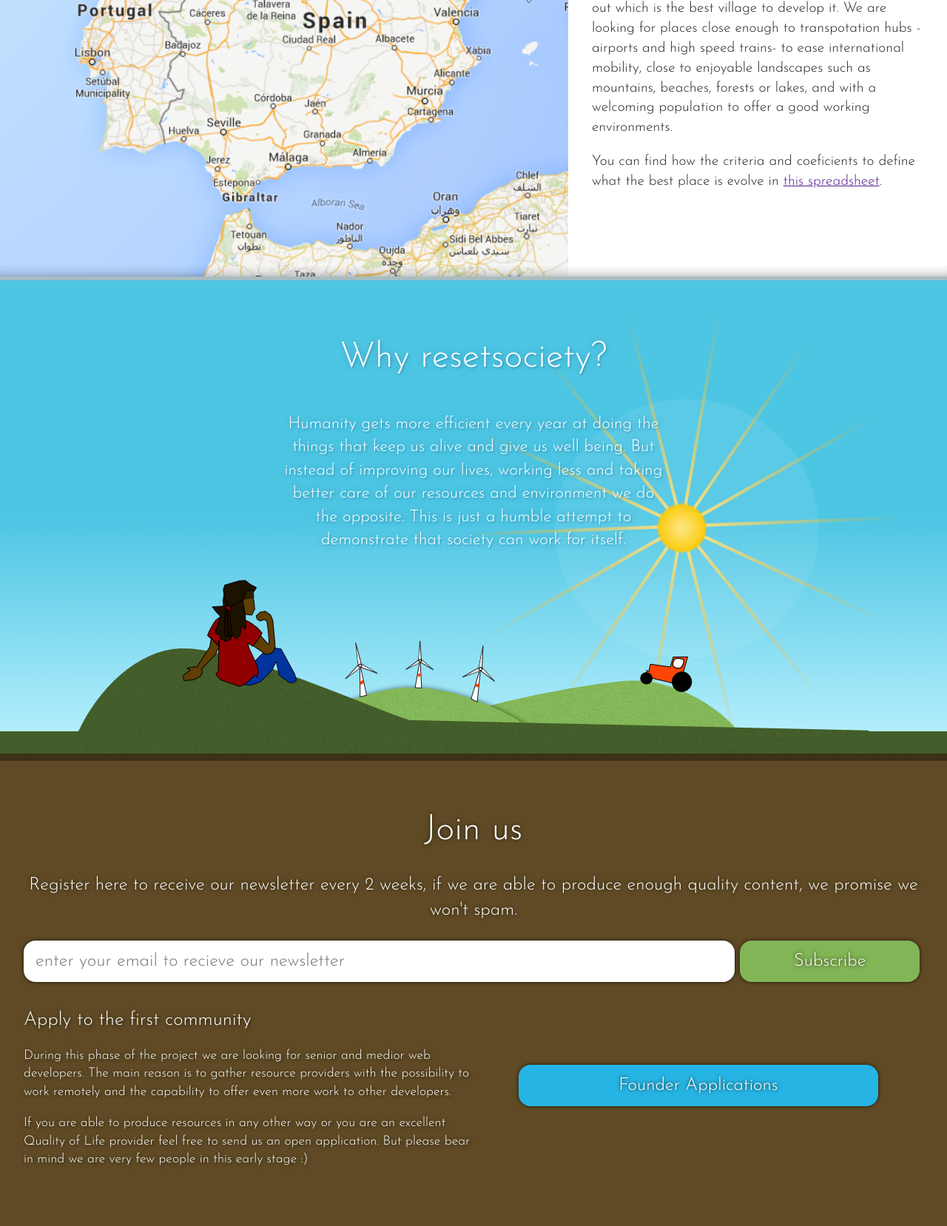
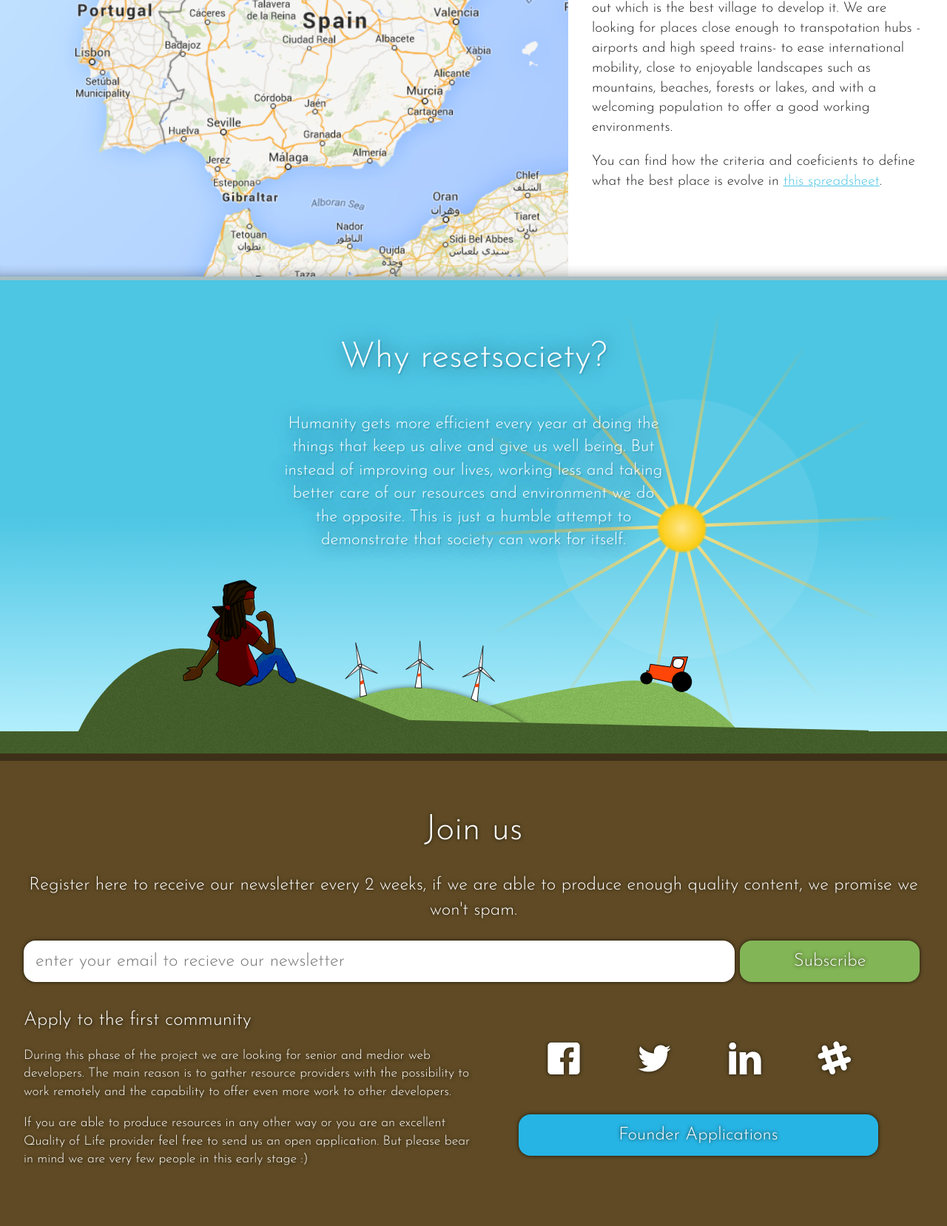
Before and after one commit to Sauco82/resetsociety, a PHP site: page / in a window 1280 px wide. Shown: the part 2600-4258 px from the top of the page at 74% size. Run offline with PHP 8.4, Linux system fonts and the light colour scheme; some libraries are stand-ins or nearby versions.

Commit message:
links, icons and general style improvements

```diff
--- a/css/home.css
+++ b/css/home.css
@@ -1,6 +1,8 @@
 /*
 
   Color Theme:
+  -dark blue-
+  #4DC6E4
   -bright blue-
   #69D2E7;
 
@@ -62,7 +64,7 @@
   font-weight: 300;
   padding: 3rem 3rem 390px 3rem;
   margin: 0 auto;
-  text-shadow: 0 0 0.5rem rgba(54, 146, 175, 0.77),0.1rem 0.1rem 0.1rem rgba(54, 146, 175, 0.55);
+  text-shadow: 0 0 1.5rem rgba(32, 82, 98, 1),0.1rem 0.1rem 0.1rem rgba(54, 146, 175, 0.55);
   line-height: 120%;
 }
 
@@ -104,7 +106,7 @@
   }
 
 @media only screen and (min-width: 200px) and (orientation: portrait)  {
-  .home__intro__tagline { font-size: 1.5rem }
+  .home__intro__tagline { font-size: 2rem }
   .home__intro__cta { width: 100% }
 }
 
@@ -196,9 +198,11 @@
 
 @media only screen and (min-width: 200px) and (orientation: portrait)  {
   .home__what { flex-wrap: wrap; }
+  .home__what__item {width: 100%}
 }
 
 @media only screen and (min-width: 599px) and (orientation: portrait)  {
+  .home__what__item {width: 100%}
   .home__what__caption {float: left; margin: 0; max-width: 40% }
   .home__what__item__copy {text-align: left; margin-left: 50%}
 }
@@ -363,7 +367,8 @@
   display: flex;
   justify-content: center;
   color: white;
-  text-shadow: 0 0 0.5rem rgba(54, 146, 175, 0.77),0.1rem 0.1rem 0.1rem rgba(54, 146, 175, 0.55);
+  /*text-shadow: 0 0 0.5rem rgba(54, 146, 175, 0.77),0.1rem 0.1rem 0.1rem rgba(54, 146, 175, 0.55);*/
+  text-shadow: 0 0 1.5rem rgba(32, 82, 98, 1),0.1rem 0.1rem 0.1rem rgba(54, 146, 175, 0.55);
 }
 
 @media only screen and (max-width: 1000px) and (orientation: landscape){
@@ -476,12 +481,15 @@
   overflow: hidden;
   margin: 5rem auto 2rem auto;
   list-style: none;
+  padding: 0;
+  display: flex;
+  justify-content: space-around;
 }
+
 
 .home__join_us__apply__social__icon {
   float: left;
   font-size: 3rem;
-  margin-left: 1em;
 }
 
   .home__join_us__apply__social__icon a {
@@ -521,9 +529,7 @@
   .home__join_us__apply__actions,
   .home__join_us__apply__social,
   .home__join_us__apply__cta { width: 100% }
-  .home__join_us__apply__social { margin: 0 auto; padding: 0; display: flex; justify-content: space-around; }
-  .home__join_us__apply__social__icon {margin-left: 0.5rem}
-  .home__join_us__apply__social__icon:first-child { margin: 0; }
+  .home__join_us__apply__social { margin: 0 auto;}
 }
 
 /*  Footer  */
--- /dev/null
+++ b/css/icons.css
@@ -0,0 +1,73 @@
+@font-face {
+	font-family: 'icomoon';
+	src:url('../img/fonts/icomoon.eot?uuddon');
+	src:url('../img/fonts/icomoon.eot?#iefixuuddon') format('embedded-opentype'),
+		url('../img/fonts/icomoon.woff?uuddon') format('woff'),
+		url('../img/fonts/icomoon.ttf?uuddon') format('truetype'),
+		url('../img/fonts/icomoon.svg?uuddon#icomoon') format('svg');
+	font-weight: normal;
+	font-style: normal;
+}
+
+[class^="icon-"], [class*=" icon-"] {
+	font-family: 'icomoon';
+	speak: none;
+	font-style: normal;
+	font-weight: normal;
+	font-variant: normal;
+	text-transform: none;
+	line-height: 1;
+
+	/* Better Font Rendering =========== */
+	-webkit-font-smoothing: antialiased;
+	-moz-osx-font-smoothing: grayscale;
+}
+
+
+.icon-slack:before {
+	content: "\e600";
+}
+
+.icon-email:before {
+	content: "\e69a";
+}
+
+.icon-mail:before {
+	content: "\e6da";
+}
+
+.icon-typing:before {
+	content: "\e733";
+}
+
+.icon-facebook-with-circle:before {
+	content: "\e766";
+}
+
+.icon-facebook:before {
+	content: "\e767";
+}
+
+.icon-google-with-circle:before {
+	content: "\e76c";
+}
+
+.icon-google:before {
+	content: "\e76d";
+}
+
+.icon-linkedin-with-circle:before {
+	content: "\e772";
+}
+
+.icon-linkedin:before {
+	content: "\e773";
+}
+
+.icon-twitter-with-circle:before {
+	content: "\e77b";
+}
+
+.icon-twitter:before {
+	content: "\e77c";
+}
--- a/css/main.css
+++ b/css/main.css
@@ -118,6 +118,10 @@ h3 {
     font-weight: 600;
 }
 
+a {
+    color: #4DC6E4;
+}
+
 /* ==========================================================================
    Browse Happy prompt
    ========================================================================== */
--- a/css/main_nav.css
+++ b/css/main_nav.css
@@ -24,9 +24,21 @@
   font-size: 1.1rem;
   line-height: 2rem;
 }
+  .main_nav__logo a,
+  .main_nav__item a {
+    color: #222;
+    text-decoration: none;
+    transition: .3s color;
+  }
+
+  .main_nav__logo a:hover,
+  .main_nav__item a:hover {
+    color:  #4DC6E4;
+  }
+
 
 @media only screen and (min-width: 320px) and (orientation: portrait) {
   .main_nav { height: auto; min-height: inherit; padding: 0 1rem; }
-  .main_nav__logo { margin: 1rem 0;}
-  .main_nav__list { display: none }
+  .main_nav__logo,
+  .main_nav__list { margin: 1rem 0;}
 }
--- a/home.html
+++ b/home.html
@@ -16,6 +16,7 @@
   <link rel="stylesheet" href="css/main.css">
   <link rel="stylesheet" href="css/main_nav.css">
   <link rel="stylesheet" href="css/home.css">
+  <link rel="stylesheet" href="css/icons.css">
   <script src="js/vendor/modernizr-2.6.2.min.js"></script>
   <!-- <link href='http://fonts.googleapis.com/css?family=Fira+Sans:300,400,500' rel='stylesheet' type='text/css'> -->
   <link href='http://fonts.googleapis.com/css?family=Josefin+Sans:300,400,600' rel='stylesheet' type='text/css'>
@@ -24,13 +25,10 @@
 
 <body>
   <nav class="main_nav">
-    <h1 class="main_nav__logo">reset society</h1>
+    <h1 class="main_nav__logo"><a href="http://www.resetsociety.com/">reset society</a></h1>
     <ul class="main_nav__list">
-      <li class="main_nav__item">How</li>
-      <li class="main_nav__item">Where</li>
-      <li class="main_nav__item">What</li>
-      <li class="main_nav__item">Why</li>
-      <li class="main_nav__item">Join Us</li>
+      <li class="main_nav__item"><a href="http://www.resetsociety.com/">Home</a></li>
+      <li class="main_nav__item"><a href="https://resetsociety.wordpress.com/">Blog</a></li>
     </ul>
   </nav>
 
@@ -144,7 +142,7 @@
             <li class="home__join_us__apply__social__icon"><a href="" class="icon-facebook"></a></li>
             <li class="home__join_us__apply__social__icon"><a href="" class="icon-twitter"></a></li>
             <li class="home__join_us__apply__social__icon"><a href="" class="icon-linkedin"></a></li>
-            <li class="home__join_us__apply__social__icon"><a href="" class="icon-email"></a></li>
+            <li class="home__join_us__apply__social__icon"><a href="" class="icon-slack"></a></li>
           </ul>
           <button class="home__join_us__apply__cta">
             Founder Applications
```
Also changed, not shown: img/ethics.png, img/fonts/icomoon.ttf (added), img/fonts/icomoon.woff (added), img/growth.png, img/looking.png, img/sustainable.png, img/village.png, 3 other files.
